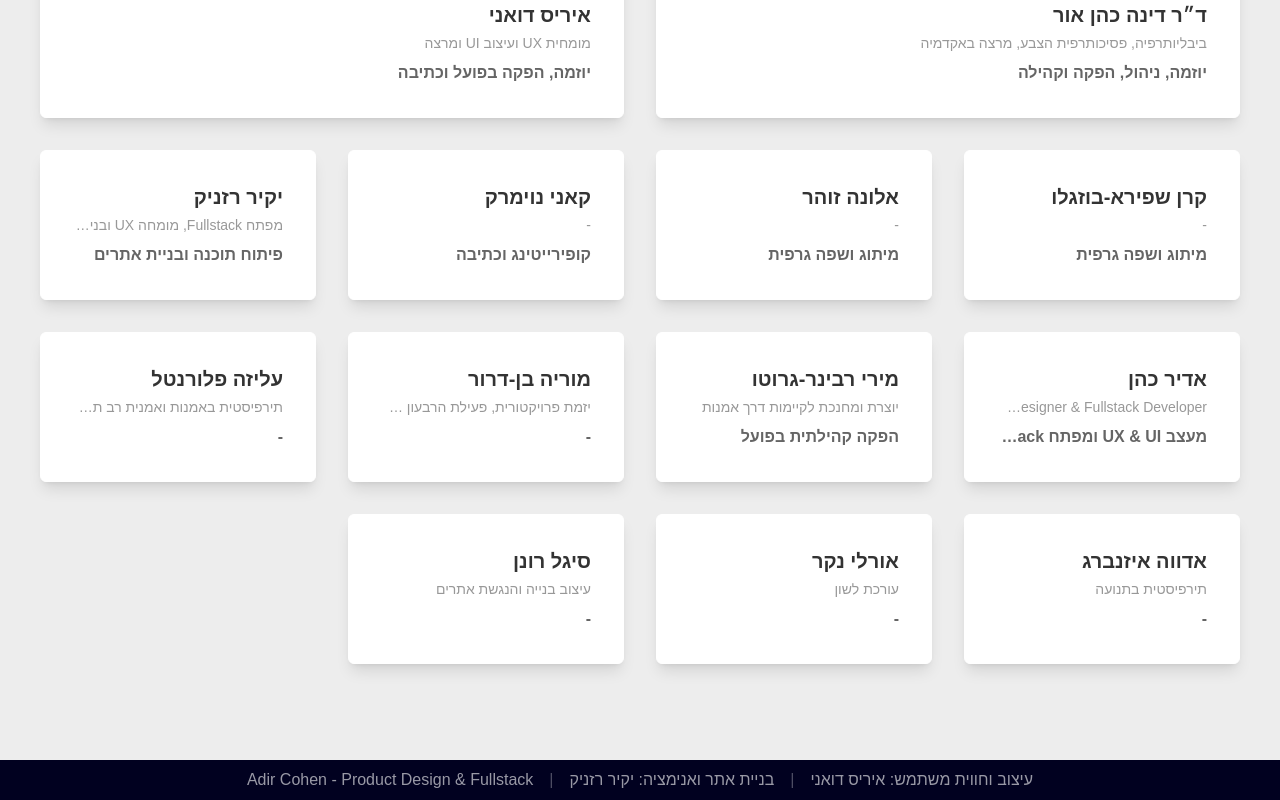
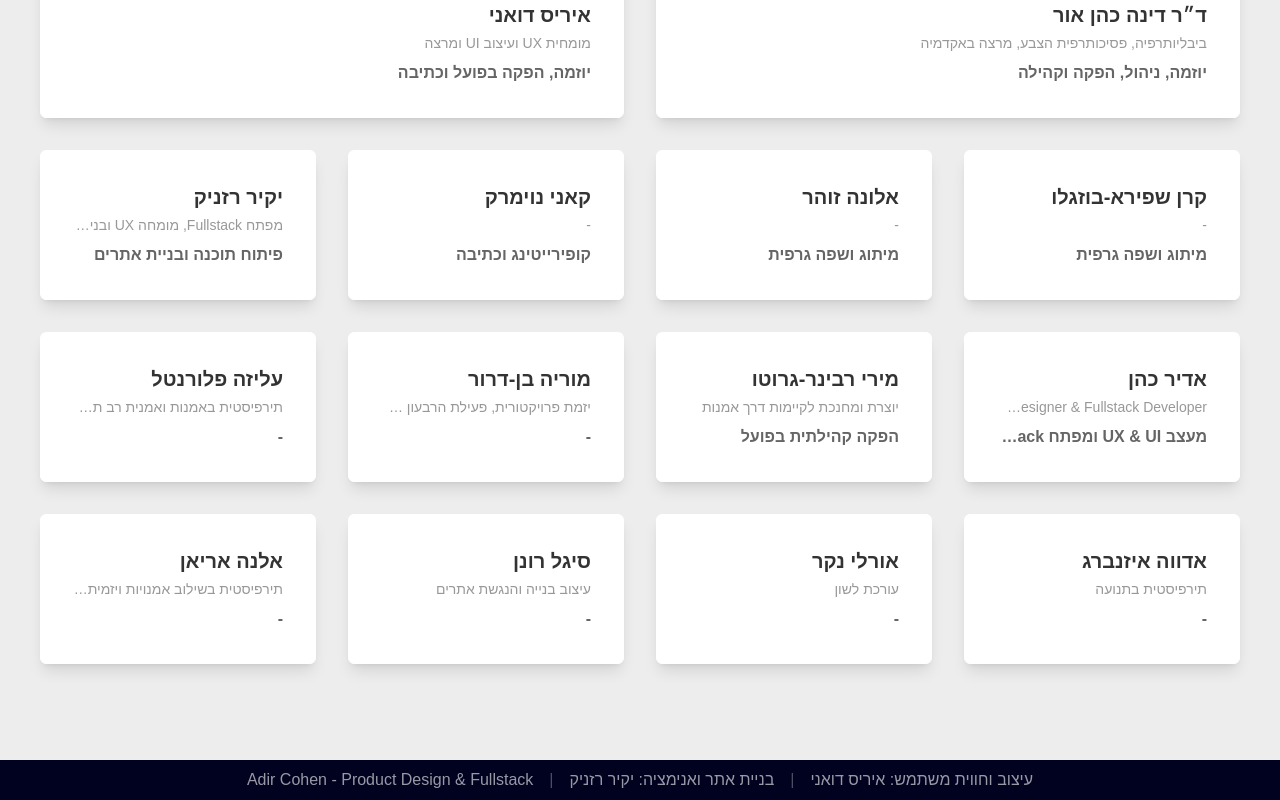
Before and after one commit to yakir-reznik/lend-a-hand, a Nuxt app: page /about in a window 1280 px wide. Shown: the part 1259-2059 px from the top of the page. Built offline with nearby package versions, Linux system fonts and the light colour scheme.

Commit message:
new team member

```diff
--- a/pages/about.vue
+++ b/pages/about.vue
@@ -220,6 +220,10 @@
 			name: 'סיגל רונן',
 			desc: 'עיצוב בנייה והנגשת אתרים',
 		},
+		{
+			name: 'אלנה אריאן',
+			desc: 'תירפיסטית בשילוב אמנויות ויזמית קהילה',
+		},
 	]
 </script>
 
```
